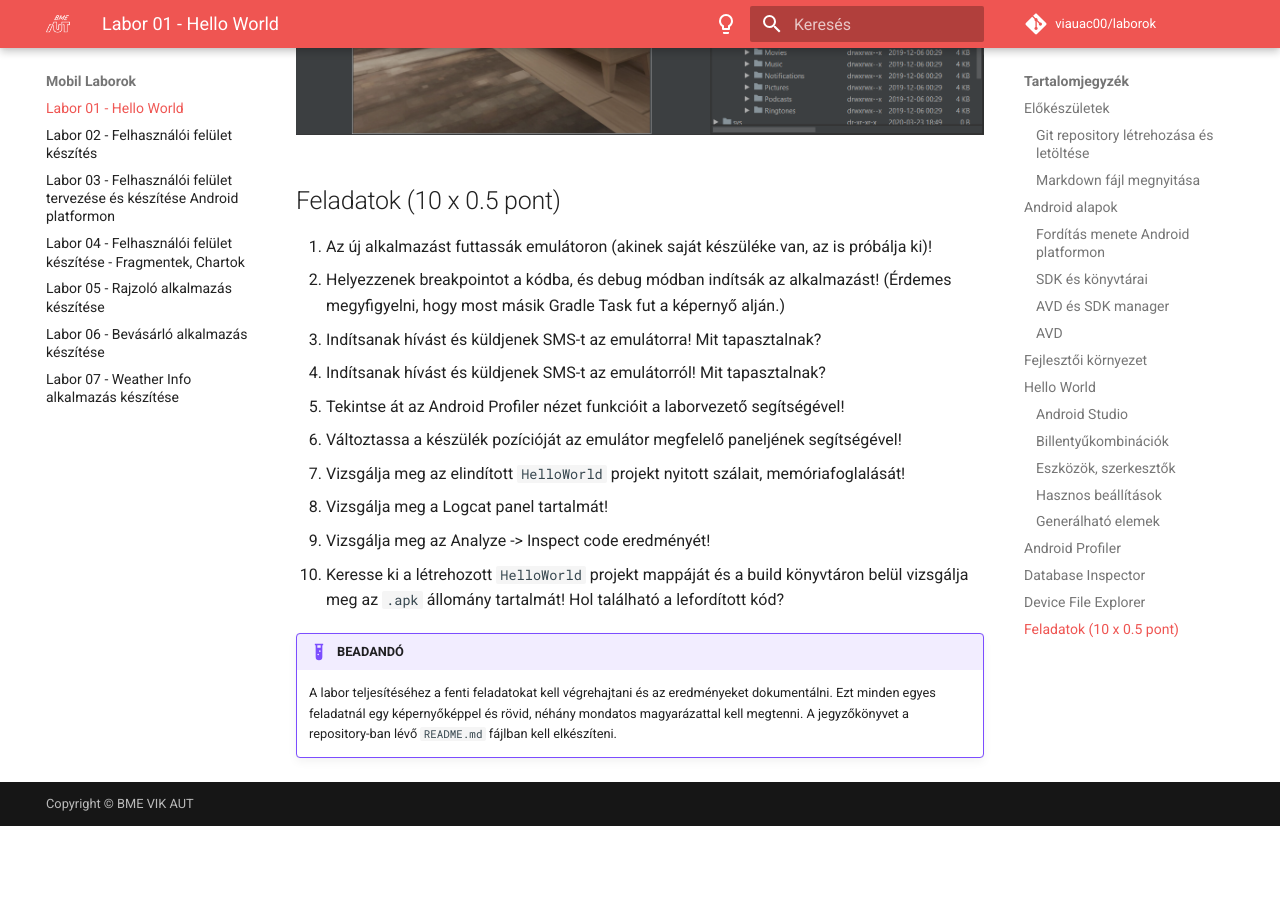
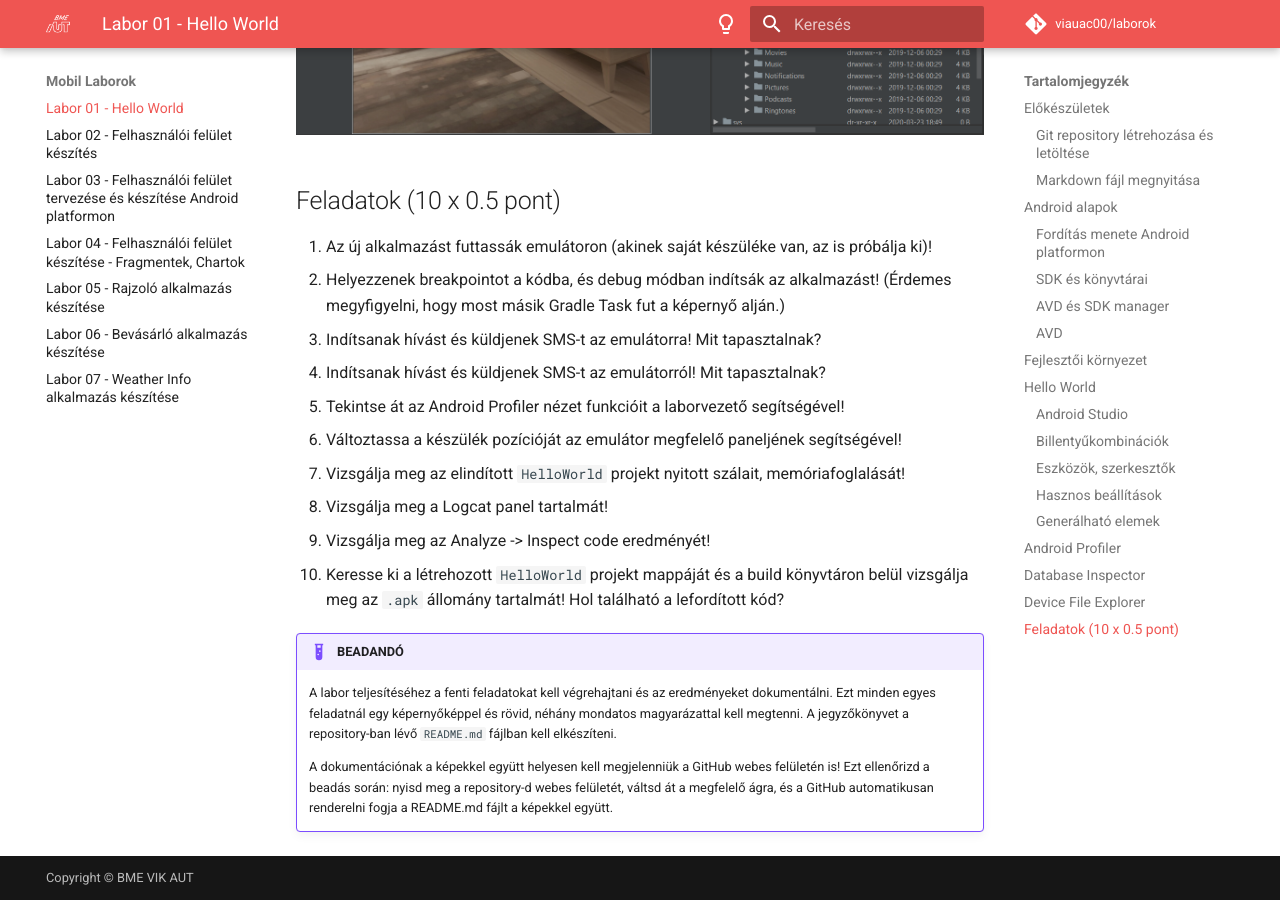
Before and after one commit to VIAUAD02/laborok, an MkDocs documentation site: the page built from docs/laborok/01-android-hello-world/index.md, in a window 1280 px wide and 900 px high, scrolled down 14681 px. Built offline with MkDocs 1.6.1 and Material for MkDocs 9.7.7, drawn with Linux system fonts in a browser that asks for light colours; comment, search, counter and statistics services are not loaded; before the commit the page ends 15507 px from its top, so only the background shows below that.

Commit message:
android labor01 update

```diff
--- a/docs/laborok/01-android-hello-world/index.md
+++ b/docs/laborok/01-android-hello-world/index.md
@@ -304,3 +304,5 @@ A készüléken lévő fájlrendszert is [böngészhetjük](https://developer.an
 
 !!! example "BEADANDÓ"
 	A labor teljesítéséhez a fenti feladatokat kell végrehajtani és az eredményeket dokumentálni. Ezt minden egyes feladatnál egy képernyőképpel és rövid, néhány mondatos magyarázattal kell megtenni. A jegyzőkönyvet a repository-ban lévő `README.md` fájlban kell elkészíteni.
+
+	A dokumentációnak a képekkel együtt helyesen kell megjelenniük a GitHub webes felületén is! Ezt ellenőrizd a beadás során: nyisd meg a repository-d webes felületét, váltsd át a megfelelő ágra, és a GitHub automatikusan renderelni fogja a README.md fájlt a képekkel együtt.
```
